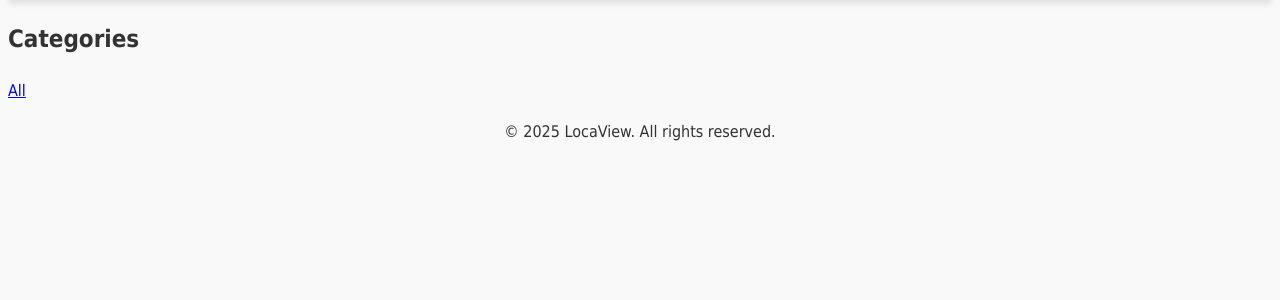
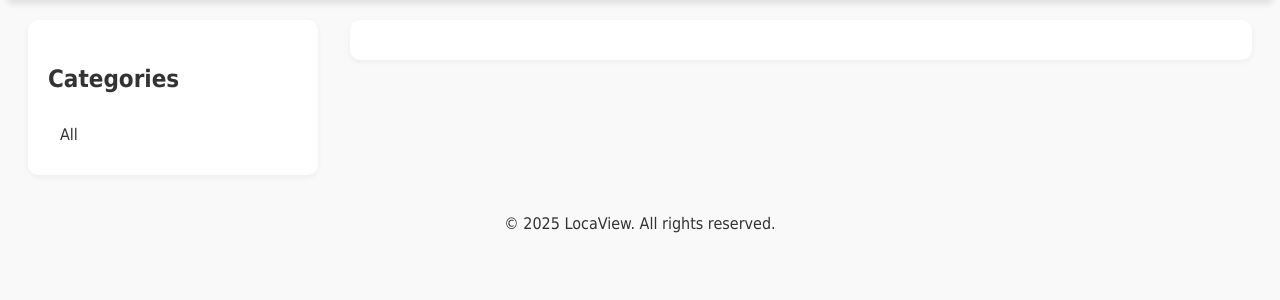
Before and after one commit to AOKTunbosun/business_review, a Django app: page /businesses/ in a window 1280 px wide. Shown: the part 148-448 px from the top of the page. Run offline with Django 5.2, Linux system fonts and the light colour scheme; the visitor is signed in with stand-in values (Sample User, id 1); data that the repository does not hold is empty.

Commit message:
Added the styling for the businesses page

```diff
--- a/base/static/base/businesses.css
+++ b/base/static/base/businesses.css
@@ -2,3 +2,94 @@
 display: grid;
 grid-template-columns: 1fr  3fr
 }
+
+.home-container {
+  display: flex;
+  flex-direction: column;
+  gap: 2rem;
+  padding: 20px;
+  background-color: #f9f9f9;
+}
+
+@media (min-width: 768px) {
+  .home-container {
+    flex-direction: row;
+    align-items: flex-start;
+  }
+}
+
+.category-section {
+  flex: 1;
+  background-color: #ffffff;
+  padding: 20px;
+  border-radius: 10px;
+  max-width: 250px;
+  box-shadow: 0 2px 6px rgba(0, 0, 0, 0.05);
+}
+
+.category-section h2 {
+  font-size: 1.5rem;
+  margin-bottom: 1rem;
+  color: #333;
+}
+
+.category-links {
+  display: flex;
+  flex-direction: column;
+  gap: 10px;
+}
+
+.category-link {
+  text-decoration: none;
+  color: #333;
+  padding: 8px 12px;
+  border-radius: 6px;
+  transition: background 0.3s ease;
+}
+
+.category-link:hover {
+  background-color: #e0f0ff;
+  color: #007acc;
+}
+
+.business-section {
+  flex: 3;
+  background-color: #ffffff;
+  padding: 20px;
+  border-radius: 10px;
+  box-shadow: 0 2px 6px rgba(0, 0, 0, 0.05);
+}
+
+.business-card {
+  margin-bottom: 5px;
+  border-radius: 6px;
+}
+
+.business-card h4 {
+  margin: 0;
+  color: #010044;
+  font-size: 1.2rem;
+}
+
+.business-card h6 {
+  margin-top: 5px;
+  color: #777;
+  font-weight: normal;
+  font-size: 0.9rem;
+}
+
+.business-card a{
+    text-decoration: none;
+    font-weight: bold;
+  }
+
+.business-card:hover {
+  text-decoration: underline;
+}
+
+hr {
+  border: none;
+  height: 1px;
+  background-color: #eee;
+  margin: 10px 0;
+}
--- a/base/templates/base/businesses.html
+++ b/base/templates/base/businesses.html
@@ -10,31 +10,29 @@
 
 <div class="home-container">
 
-    <div>
+    <!-- Category Section -->
+    <div class="category-section">
         <h2>Categories</h2>
 
-        <div>
-            <a href="{% url 'businesses' %}">
-                All
+        <div class="category-links">
+            <a href="{% url 'businesses' %}" class="category-link">All</a>
+            {% for category in categories %}
+            <a href="{% url 'businesses' %}?b={{category.name}}" class="category-link">{{ category.name }}</a>
+            {% endfor %}
+        </div>
+    </div>
+
+    <!-- Business Section -->
+    <div class="business-section">
+        {% for business in businesses %}
+        <div class="business-card">
+            <a href="{% url 'business-page' business.id %}">
+                <h4>{{ business.name }}</h4>
+                <h6>{{ business.category }}</h6>
             </a>
         </div>
-        {% for category in categories %}
-        <div>
-            <a href="{% url 'businesses' %}?b={{category.name}}">{{category.name}}</a>
-
-        </div>
+        <hr>
         {% endfor %}
-    </div>
-
-    <div>
-
-        {% for business in businesses %}
-        <div>
-            <a href="{% url 'business-page' business.id %}"><h4>{{business.name}}</h4></a>
-            <h6>{{business.category}}</h6>
-        </div>
-        <hr>
-        {%endfor %}
     </div>
 
 </div>
--- a/templates/navbar.html
+++ b/templates/navbar.html
@@ -31,6 +31,7 @@
         </button>
         <div class="dropdown-menu">
             <a href="{% url 'profile' user.id %}">Profile</a>
+            <a href="#">Your businesses</a>
             <a href="{% url 'logout' %}">Logout</a>
         </div>
     </div>
```
